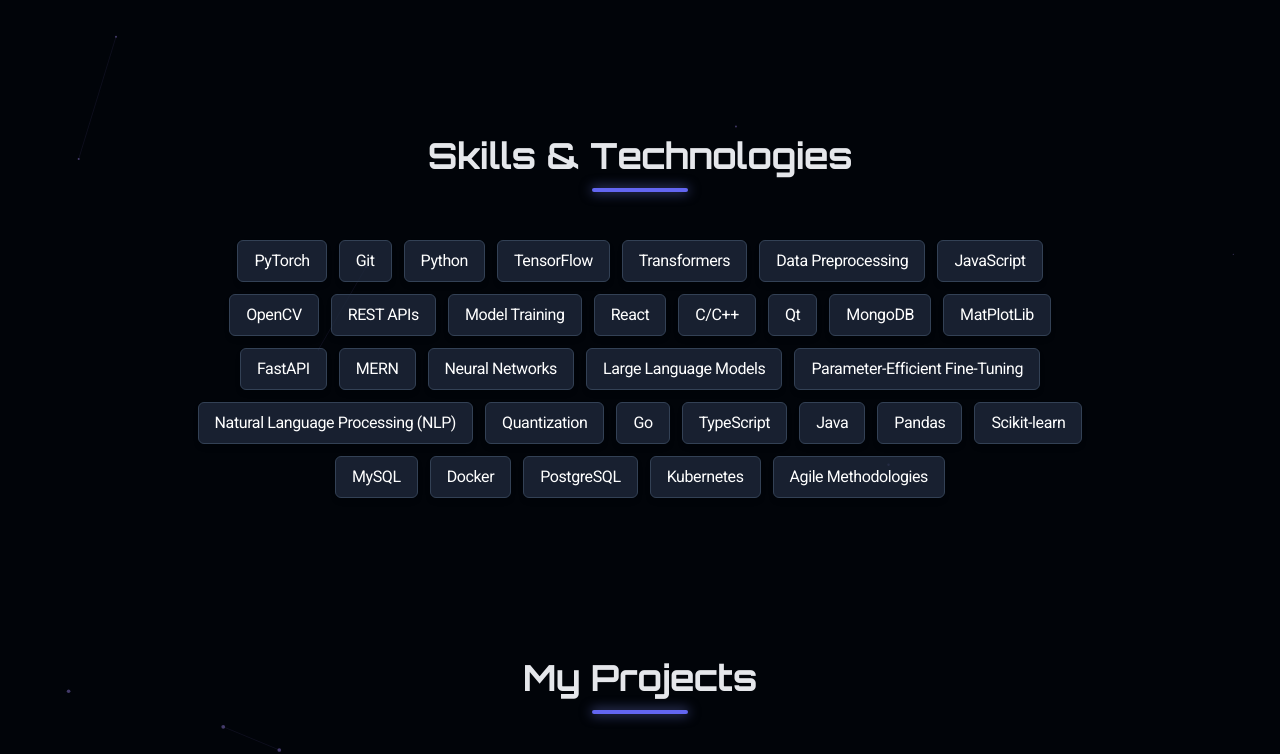
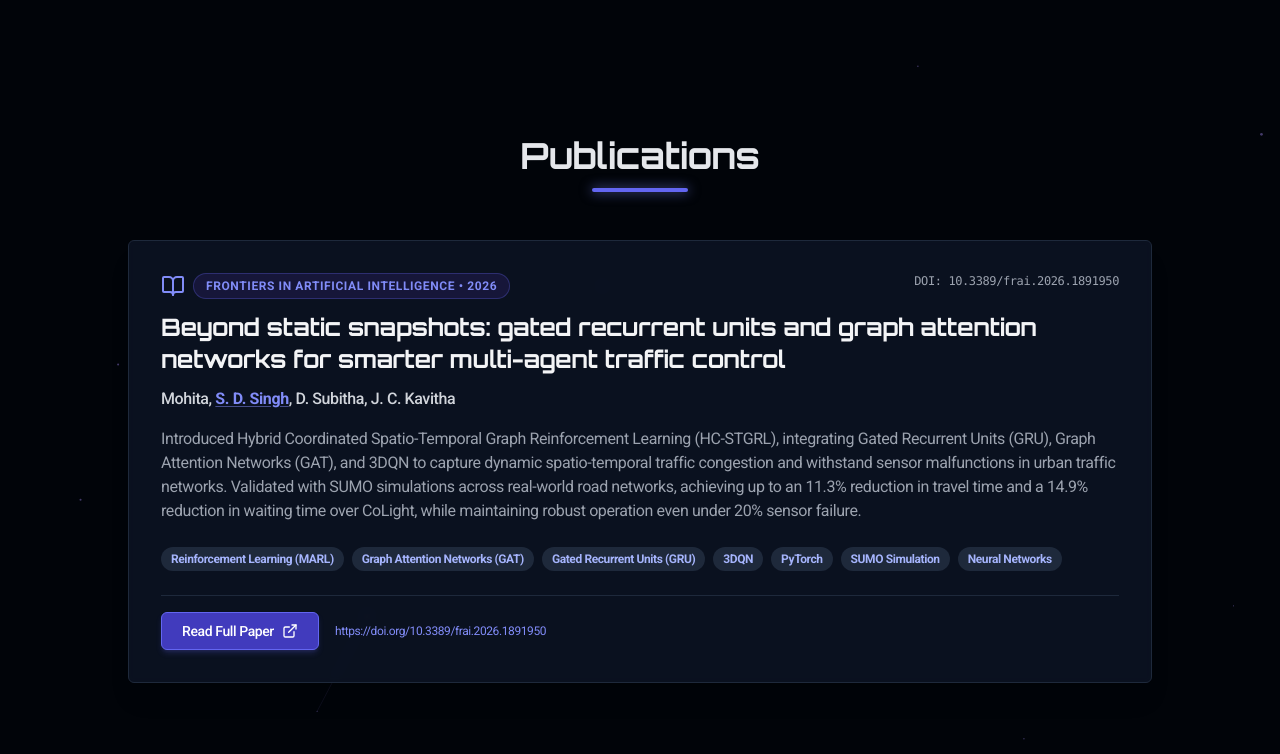
Before and after one commit to HappyHaru21/my-portfolio, a React (Create React App) app: page / in a window 1280 px wide. Shown: the part 1800-2554 px from the top of the page. Built offline with nearby package versions, Linux system fonts and the light colour scheme.

Commit message:
feat: add research publication in Frontiers in Artificial Intelligence

```diff
--- a/src/App.js
+++ b/src/App.js
@@ -1,5 +1,5 @@
 import React, { useState, useEffect, useRef, useCallback, useMemo } from 'react';
-import { Mail, Linkedin, Github, ChevronsUp, Menu, X } from 'lucide-react';
+import { Mail, Linkedin, Github, ChevronsUp, Menu, X, BookOpen, ExternalLink } from 'lucide-react';
 
 const portfolioData = {
   name: "Sidak Deep Singh",
@@ -40,6 +40,19 @@ const portfolioData = {
         "Achieved 84% activation sparsity and 62% accuracy on CIFAR-10 with a novel adaptive sparse initialization."
       ],
       technologies: ["PyTorch", "Python", "Neural Networks", "Data Preprocessing", "MatPlotLib", "Model Training", "Transformers", "OpenCV", "TensorFlow"]
+    }
+  ],
+  publications: [
+    {
+      title: "Beyond static snapshots: gated recurrent units and graph attention networks for smarter multi-agent traffic control",
+      authors: "Mohita, S. D. Singh, D. Subitha, J. C. Kavitha",
+      journal: "Frontiers in Artificial Intelligence",
+      year: "2026",
+      volume: "Volume 9",
+      doi: "10.3389/frai.2026.1891950",
+      link: "https://www.frontiersin.org/journals/artificial-intelligence/articles/10.3389/frai.2026.1891950/full",
+      description: "Introduced Hybrid Coordinated Spatio-Temporal Graph Reinforcement Learning (HC-STGRL), integrating Gated Recurrent Units (GRU), Graph Attention Networks (GAT), and 3DQN to capture dynamic spatio-temporal traffic congestion and withstand sensor malfunctions in urban traffic networks. Validated with SUMO simulations across real-world road networks, achieving up to an 11.3% reduction in travel time and a 14.9% reduction in waiting time over CoLight, while maintaining robust operation even under 20% sensor failure.",
+      technologies: ["Reinforcement Learning (MARL)", "Graph Attention Networks (GAT)", "Gated Recurrent Units (GRU)", "3DQN", "PyTorch", "SUMO Simulation", "Neural Networks"]
     }
   ],
   projects: [
@@ -96,7 +109,8 @@ const portfolioData = {
     "PyTorch", "TensorFlow", "OpenCV", "Qt", "MongoDB", "MySQL", "Docker", "Git",
     "REST APIs", "MatPlotLib", "Transformers", "FastAPI", "PostgreSQL", "Kubernetes",
     "MERN", "Model Training", "Neural Networks", "Data Preprocessing", "React", "Agile Methodologies",
-    "Large Language Models", "Parameter-Efficient Fine-Tuning", "Natural Language Processing (NLP)", "Quantization"
+    "Large Language Models", "Parameter-Efficient Fine-Tuning", "Natural Language Processing (NLP)", "Quantization",
+    "Reinforcement Learning (MARL)", "Graph Attention Networks (GAT)", "Gated Recurrent Units (GRU)", "3DQN", "SUMO Simulation"
   ]
 };
 
@@ -223,7 +237,7 @@ const ParticleBackground = () => {
 
 const Header = ({ name, resumeUrl }) => {
   const [isOpen, setIsOpen] = useState(false);
-  const navLinks = ["about", "experience", "skills", "projects", "contact"];
+  const navLinks = ["about", "experience", "publications", "skills", "projects", "education", "contact"];
 
   const smoothScrollTo = (targetId) => {
     const targetElement = document.getElementById(targetId);
@@ -389,6 +403,94 @@ const Experience = ({ experience }) => (
           </div>
         );
       })}
+    </div>
+  </Section>
+);
+
+const Publications = ({ publications }) => (
+  <Section id="publications" title="Publications">
+    <div className="max-w-5xl mx-auto space-y-8">
+      {publications.map((pub, index) => (
+        <div
+          key={index}
+          className="bg-slate-900/70 rounded-md shadow-xl overflow-hidden border border-slate-800 hover:border-indigo-600 hover:shadow-indigo-600/20 transition-all duration-300 backdrop-blur-sm p-6 sm:p-8"
+        >
+          <div className="flex flex-col sm:flex-row justify-between items-start gap-4 mb-3">
+            <div className="flex items-center gap-2">
+              <BookOpen className="text-indigo-400 flex-shrink-0" size={24} />
+              <span className="text-xs uppercase tracking-wider font-semibold text-indigo-400 bg-indigo-950/60 border border-indigo-500/30 px-3 py-1 rounded-full">
+                {pub.journal} &bull; {pub.year}
+              </span>
+            </div>
+            {pub.doi && (
+              <span className="text-xs text-gray-400 font-mono">
+                DOI: {pub.doi}
+              </span>
+            )}
+          </div>
+
+          <h3 className="text-xl sm:text-2xl font-bold text-gray-100 font-orbitron mb-3 hover:text-indigo-300 transition-colors">
+            <a href={pub.link} target="_blank" rel="noopener noreferrer">
+              {pub.title}
+            </a>
+          </h3>
+
+          <p className="text-sm sm:text-base text-gray-300 mb-4 font-medium">
+            {pub.authors.split(', ').map((author, i) => {
+              const isUser = author.includes('S. D. Singh') || author.includes('Sidak Deep Singh');
+              return (
+                <span key={i}>
+                  {i > 0 && ', '}
+                  {isUser ? (
+                    <span className="text-indigo-400 font-bold underline decoration-indigo-400/50 underline-offset-2">
+                      {author}
+                    </span>
+                  ) : (
+                    author
+                  )}
+                </span>
+              );
+            })}
+          </p>
+
+          <p className="text-gray-400 mb-6 leading-relaxed text-sm sm:text-base">
+            {pub.description}
+          </p>
+
+          <div className="flex flex-wrap gap-2 mb-6">
+            {pub.technologies.map((tech, i) => (
+              <span
+                key={i}
+                className="bg-slate-800 text-indigo-300 text-xs font-semibold px-2.5 py-1 rounded-full"
+              >
+                {tech}
+              </span>
+            ))}
+          </div>
+
+          <div className="pt-4 border-t border-slate-800 flex flex-wrap items-center gap-4">
+            <a
+              href={pub.link}
+              target="_blank"
+              rel="noopener noreferrer"
+              className="inline-flex items-center gap-2 bg-indigo-600/80 hover:bg-indigo-500 text-white font-medium py-2 px-5 rounded-md transition-all shadow-md shadow-indigo-500/20 hover:shadow-indigo-500/40 border border-indigo-500 text-sm"
+            >
+              <span>Read Full Paper</span>
+              <ExternalLink size={16} />
+            </a>
+            {pub.doi && (
+              <a
+                href={`https://doi.org/${pub.doi}`}
+                target="_blank"
+                rel="noopener noreferrer"
+                className="text-xs text-indigo-400 hover:text-indigo-300 hover:underline"
+              >
+                https://doi.org/{pub.doi}
+              </a>
+            )}
+          </div>
+        </div>
+      ))}
     </div>
   </Section>
 );
@@ -593,6 +695,7 @@ export default function App() {
 
     const allTechnologies = [
         ...portfolioData.experience.flatMap(e => e.technologies || []),
+        ...(portfolioData.publications ? portfolioData.publications.flatMap(p => p.technologies || []) : []),
         ...portfolioData.projects.flatMap(p => p.technologies || [])
     ];
 
@@ -612,6 +715,16 @@ export default function App() {
             usage[tech].push(itemInfo);
         }
     };
+
+    if (portfolioData.publications) {
+        portfolioData.publications.forEach(pub => {
+            if (pub.technologies) {
+                pub.technologies.forEach(tech => {
+                    addToUsage(tech, { name: pub.title, type: 'publication', link: '#publications' });
+                });
+            }
+        });
+    }
 
     portfolioData.projects.forEach(project => {
         project.technologies.forEach(tech => {
@@ -654,6 +767,7 @@ export default function App() {
             contact={portfolioData.contact}
           />
           <Experience experience={portfolioData.experience} />
+          <Publications publications={portfolioData.publications} />
           <Skills skills={sortedSkills} skillUsage={skillUsage} setTooltip={setTooltip} />
           <Projects projects={portfolioData.projects} />
           <Education education={portfolioData.education} />
```
